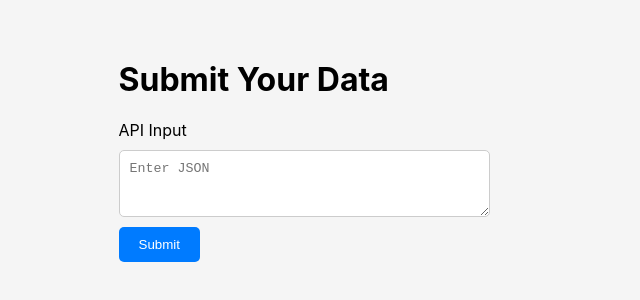
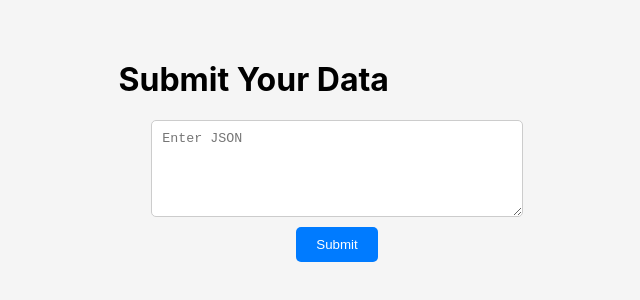
Before and after one commit to sharad102003/bajaj_frontend, a React (Create React App) app in the folder bajaj-finserv-frontend/: page / in a window 1280 px wide. Shown: the part 270-570 px from the top of the page, without its empty margins (303-943 px from the left). Built offline with nearby package versions, Linux system fonts and the light colour scheme.

Commit message:
Update DataForm.js

```diff
--- a/bajaj-finserv-frontend/src/components/DataForm.js
+++ b/bajaj-finserv-frontend/src/components/DataForm.js
@@ -15,12 +15,14 @@ const DataForm = () => {
         e.preventDefault();
         try {
             const jsonData = JSON.parse(input);
+            console.log("Sending data:", jsonData);  // Debugging line
             const res = await axios.post('https://bajaj-backend-chi.vercel.app/bfhl', { data: jsonData });
+            console.log("Server response:", res.data);  // Debugging line
             setResponse(res.data);
             setError('');
         } catch (err) {
             setError('Invalid JSON or failed to fetch data');
-            console.error(err);
+            console.error("Error details:", err.response ? err.response.data : err.message);  // Debugging line
         }
     };
 
@@ -32,27 +34,21 @@ const DataForm = () => {
     };
 
     return (
-        <div style={{ padding: '20px' }}>
+        <div>
             <h1>Submit Your Data</h1>
             <form onSubmit={handleSubmit}>
-                <div>
-                    <label>API Input</label>
                 <textarea
                     value={input}
                     onChange={handleInputChange}
                     placeholder='Enter JSON'
-                        rows="3"
+                    rows="5"
                     cols="50"
-                        style={{ display: 'block', margin: '10px 0' }}
                 />
-                    <button type="submit" style={{ display: 'block' }}>Submit</button>
-                </div>
+                <button type="submit">Submit</button>
             </form>
-            {error && <p style={{ color: 'red' }}>{error}</p>}
+            {error && <p style={{color: 'red'}}>{error}</p>}
             {response && (
                 <div>
-                    <div>
-                        <label>Multi Filter</label>
                     <label>
                         <input
                             type="checkbox"
@@ -77,27 +73,36 @@ const DataForm = () => {
                         />
                         Highest Alphabet
                     </label>
-                    </div>
-                    <div>
                     {selectedSections.includes('numbers') && (
                         <div>
-                                <h2>Filtered Response</h2>
-                                <p>Numbers: {response.numbers.join(',')}</p>
+                            <h2>Numbers</h2>
+                            <ul>
+                                {response.numbers.map((num, index) => (
+                                    <li key={index}>{num}</li>
+                                ))}
+                            </ul>
                         </div>
                     )}
                     {selectedSections.includes('alphabets') && (
                         <div>
                             <h2>Alphabets</h2>
-                                <p>Alphabets: {response.alphabets.join(',')}</p>
+                            <ul>
+                                {response.alphabets.map((char, index) => (
+                                    <li key={index}>{char}</li>
+                                ))}
+                            </ul>
                         </div>
                     )}
                     {selectedSections.includes('highest_alphabet') && (
                         <div>
                             <h2>Highest Alphabet</h2>
-                                <p>Highest Alphabet: {response.highest_alphabet}</p>
+                            <ul>
+                                {response.highest_alphabet.map((char, index) => (
+                                    <li key={index}>{char}</li>
+                                ))}
+                            </ul>
                         </div>
                     )}
-                    </div>
                 </div>
             )}
         </div>
```
Lines whose indentation alone changed are shown as unchanged.
